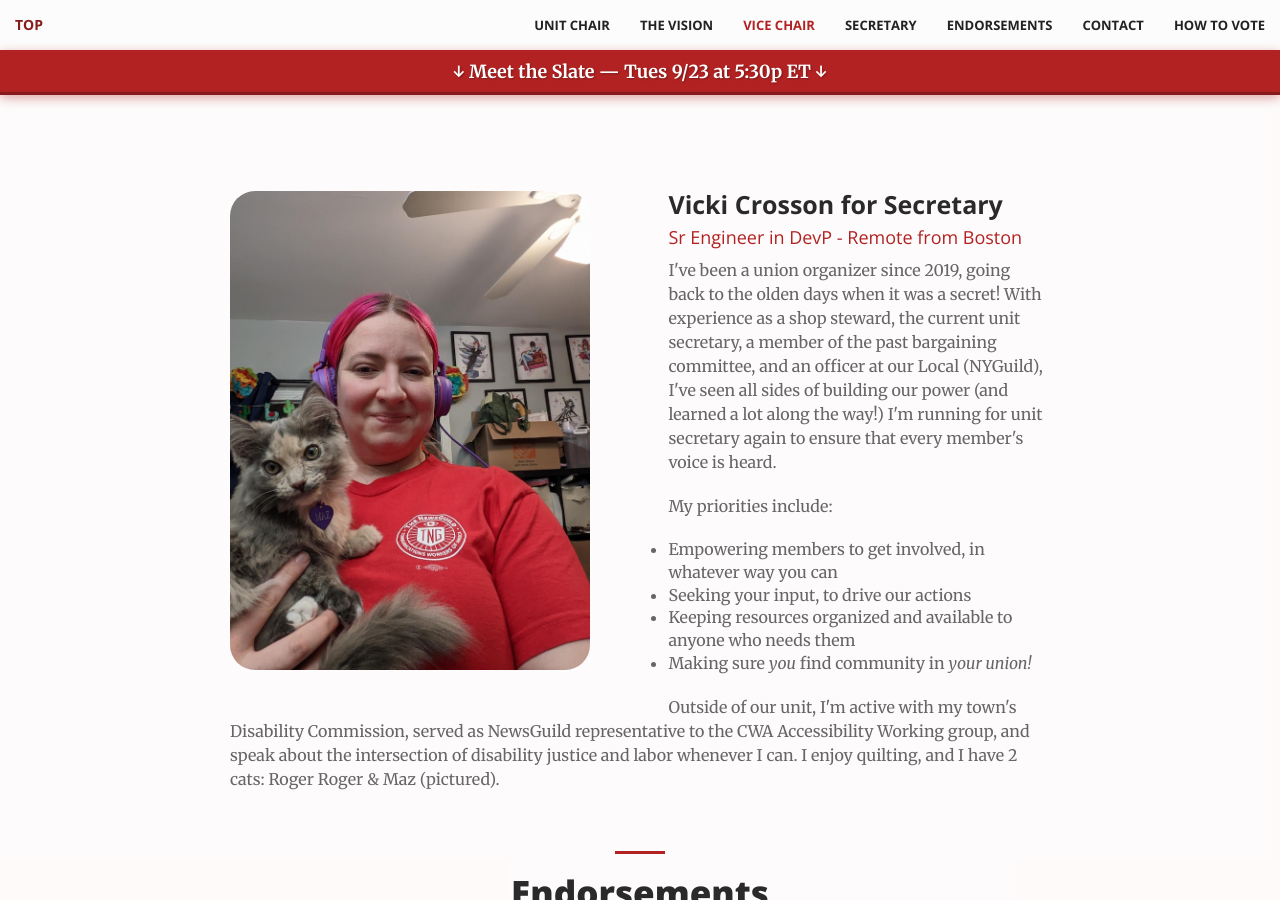
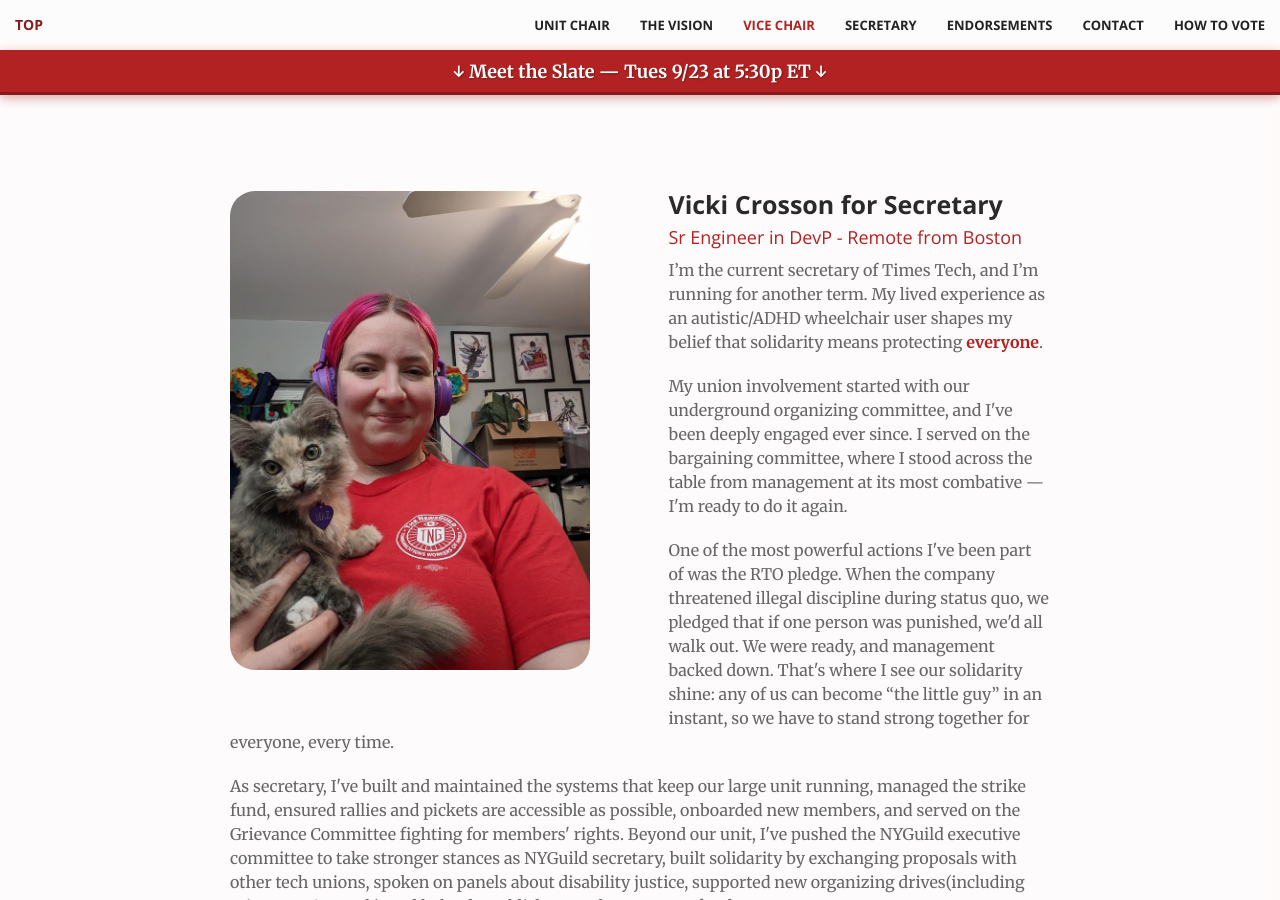
Before and after one commit to viccro/2025-campaign-site-draft, a Jekyll site: the page built from index.html, in a window 1280 px wide and 900 px high, scrolled down 4730 px. Built offline with Jekyll 4.4.1, drawn with Linux system fonts in a browser that asks for light colours; some of the changed text lies outside the part shown.

Commit message:
vicki bio update

```diff
--- a/_includes/candidates.html
+++ b/_includes/candidates.html
@@ -1,58 +1,72 @@
 <section class="no-padding" id="the-team">
   <div class="container">
-
     <!-- Vice Chair Section -->
     <section id="vice-chair">
       <div class="row no-gutter">
         <div class="col-md-12 candidate-column">
           <div class="service-box">
-                        <img src="img/candidates/michelle-bio.jpg" class="img-responsive chair-image candidate-bio-image vice-chair-image" alt="Michelle directs the strike picket in front of the New York Times building, holding a megaphone and shouting. She is wearing a red shirt, red lipstick, red dyed hair, and a large cardboard sandwich board in the shape of the 'Wide Guild' logo." />
+            <img
+              src="img/candidates/michelle-bio.jpg"
+              class="img-responsive chair-image candidate-bio-image vice-chair-image"
+              alt="Michelle directs the strike picket in front of the New York Times building, holding a megaphone and shouting. She is wearing a red shirt, red lipstick, red dyed hair, and a large cardboard sandwich board in the shape of the 'Wide Guild' logo."
+            />
 
             <h3>Michelle Esposito for Vice Chair</h3>
             <h4 class="engineer-title">Program Manager 2, Platforms Pillar</h4>
 
             <p>
-                            I became a shop steward in April 2022 and a "steward little" since early
-                            2021. I now belong to several volunteer committees including the Member
-                            Data, Union Onboarding, and Stewards Network Overhaul working groups.
+              I became a shop steward in April 2022 and a "steward little" since
+              early 2021. I now belong to several volunteer committees including
+              the Member Data, Union Onboarding, and Stewards Network Overhaul
+              working groups.
             </p>
 
             <p>
-                            My project management skills; the organizing of people and teams toward a common
-                            goal, are basically directly transferable to union organizing. This is why I
-                            enjoy this work so much - it is essentially my career and life's work.
+              My project management skills; the organizing of people and teams
+              toward a common goal, are basically directly transferable to union
+              organizing. This is why I enjoy this work so much - it is
+              essentially my career and life's work.
             </p>
 
             <p>
-                            My crowning organizing achievement to date was coordinating with stewards
-                            across our unit to empower members and collect a supermajority of signatures
-                            on our Strike Authorization Vote Pledge. This enabled us to schedule a vote
-                            with an confidently strong outcome. I knew a strong vote in favor to strike
-                            (95%) would finally get us a compensation counter from management and it did.
+              My crowning organizing achievement to date was coordinating with
+              stewards across our unit to empower members and collect a
+              supermajority of signatures on our Strike Authorization Vote
+              Pledge. This enabled us to schedule a vote with an confidently
+              strong outcome. I knew a strong vote in favor to strike (95%)
+              would finally get us a compensation counter from management and it
+              did.
             </p>
             <p>
-                            I've also led several successful actions, notably organizing team leads of
-                            Elections Readiness critical teams to use union-supportive backgrounds for
-                            the August Stress Test.
+              I've also led several successful actions, notably organizing team
+              leads of Elections Readiness critical teams to use
+              union-supportive backgrounds for the August Stress Test.
             </p>
 
             <p>My priorities include:</p>
             <ul>
-                            <li> Mobilizing and keeping the stewards' network accountable to our members
-                                and strong in our support of members </li>
-                            <li> Organizing and processing member data to keep an accurate pulse on the
-                                strength of our unit </li>
-                            <li> Onboarding and welcoming new members, empowering them to participate
-                                in our union! </li>
+              <li>
+                Mobilizing and keeping the stewards' network accountable to our
+                members and strong in our support of members
+              </li>
+              <li>
+                Organizing and processing member data to keep an accurate pulse
+                on the strength of our unit
+              </li>
+              <li>
+                Onboarding and welcoming new members, empowering them to
+                participate in our union!
+              </li>
             </ul>
 
             <p>
-                            In addition to organizing for our unit I also volunteer on my building's co-op
-                            board and I mentor a young student in college. My other hobbies and personal
-                            interests include playing cards with friends, pub trivia, karaoke, horror movies,
-                            dancing, fishing, scuba diving, and skiing. I also enjoy traveling and have aimed
-                            to visit one new country per year. This year was Japan, next year I don't know yet.
-                            Open to suggestions!
+              In addition to organizing for our unit I also volunteer on my
+              building's co-op board and I mentor a young student in college. My
+              other hobbies and personal interests include playing cards with
+              friends, pub trivia, karaoke, horror movies, dancing, fishing,
+              scuba diving, and skiing. I also enjoy traveling and have aimed to
+              visit one new country per year. This year was Japan, next year I
+              don't know yet. Open to suggestions!
             </p>
           </div>
         </div>
@@ -64,43 +78,84 @@
       <div class="row no-gutter">
         <div class="col-md-12 candidate-column">
           <div class="service-box">
-                        <img src="img/candidates/vicki-bio.jpg" class="img-responsive chair-image candidate-bio-image secretary-image vicki-bio-image" alt="Vicki has bright pink hair pulled back under purple headphones and is wearing a red shirt with the NewsGuild logo. She stands, smiling, in a cluttered home office, holding a very cute fluffy gray kitten." />
+            <img
+              src="img/candidates/vicki-bio.jpg"
+              class="img-responsive chair-image candidate-bio-image secretary-image vicki-bio-image"
+              alt="Vicki has bright pink hair pulled back under purple headphones and is wearing a red shirt with the NewsGuild logo. She stands, smiling, in a cluttered home office, holding a very cute fluffy gray kitten."
+            />
 
             <h3>Vicki Crosson for Secretary</h3>
-                        <h4 class="engineer-title">Sr Engineer in DevP - Remote from Boston</h4>
+            <h4 class="engineer-title">
+              Sr Engineer in DevP - Remote from Boston
+            </h4>
 
             <p>
-                            I've been a union organizer since 2019, going back to the olden days
-                            when it was a secret! With experience as a shop steward, the
-                            current unit secretary, a member of the past bargaining committee,
-                            and an officer at our Local (NYGuild), I've seen all sides of
-                            building our power (and learned a lot along the way!) I'm running
-                            for unit secretary again to ensure that every member's voice is
-                            heard.
+              I’m the current secretary of Times Tech, and I’m running for
+              another term. My lived experience as an autistic/ADHD wheelchair
+              user shapes my belief that solidarity means protecting
+              <strong>everyone</strong>.
             </p>
-
-                        <p>My priorities include:</p>
+            <p>
+              My union involvement started with our underground organizing
+              committee, and I've been deeply engaged ever since. I served on
+              the bargaining committee, where I stood across the table from
+              management at its most combative — I'm ready to do it again.
+            </p>
+            <p>
+              One of the most powerful actions I've been part of was the RTO
+              pledge. When the company threatened illegal discipline during
+              status quo, we pledged that if one person was punished, we'd all
+              walk out. We were ready, and management backed down. That's where
+              I see our solidarity shine: any of us can become “the little guy”
+              in an instant, so we have to stand strong together for everyone,
+              every time.
+            </p>
+            <p>
+              As secretary, I've built and maintained the systems that keep our
+              large unit running, managed the strike fund, ensured rallies and
+              pickets are accessible as possible, onboarded new members, and
+              served on the Grievance Committee fighting for members' rights.
+              Beyond our unit, I've pushed the NYGuild executive committee to
+              take stronger stances as NYGuild secretary, built solidarity by
+              exchanging proposals with other tech unions, spoken on panels
+              about disability justice, supported new organizing
+              drives(including Wirecutter/TA tech), and helped establish a Local
+              emergency fund.
+            </p>
+            <p><strong>My priorities for the future:</strong></p>
             <ul>
               <li>
-                                Empowering members to get involved, in whatever way you can
+                Protecting members from retaliation and illegal discipline
               </li>
               <li>
-                                Seeking your input, to drive our actions
+                Preserving institutional memory and ensuring organizational
+                continuity
+              </li>
+              <li>Expanding accessibility and centering disability justice</li>
+              <li>
+                Elevating minority voices and making sure decisions are led by
+                impacted members — “nothing about us without us”
               </li>
               <li>
-                                Keeping resources organized and available to anyone who needs them
-                            </li>
-                            <li>
-                                Making sure <em>you</em> find community in <em>your union!</em>
+                Building solidarity across units and industries so our
+                collective power grows stronger
               </li>
             </ul>
-
             <p>
-                            Outside of our unit, I'm active with my town's Disability
-                            Commission, served as NewsGuild representative to the CWA
-                            Accessibility Working group, and speak about the intersection of
-                            disability justice and labor whenever I can. I enjoy quilting,
-                            and I have 2 cats: Roger Roger & Maz (pictured).
+              <strong
+                >I'm not here to push my own agenda –- I'm here to make sure we
+                protect each other, stay organized, and build the power we need
+                to win.</strong
+              >
+            </p>
+            <p>
+              I enjoy quilting, language learning (Russian, Japanese, Spanish &
+              Quechua so far), and serving on my town's disability commission. I
+              was a street medic, and still maintain my EMT license. I earned a
+              Library & Information Science MS (during bargaining!), and I love
+              scary books, women's hockey, musicals, and trying to keep our two
+              cats –- Maz (pictured) and Roger Roger –- busy. Fun fact: I had a
+              Star Wars wedding, and I sewed my own dress!
             </p>
           </div>
         </div>
```
Lines whose indentation alone changed are shown as unchanged.
